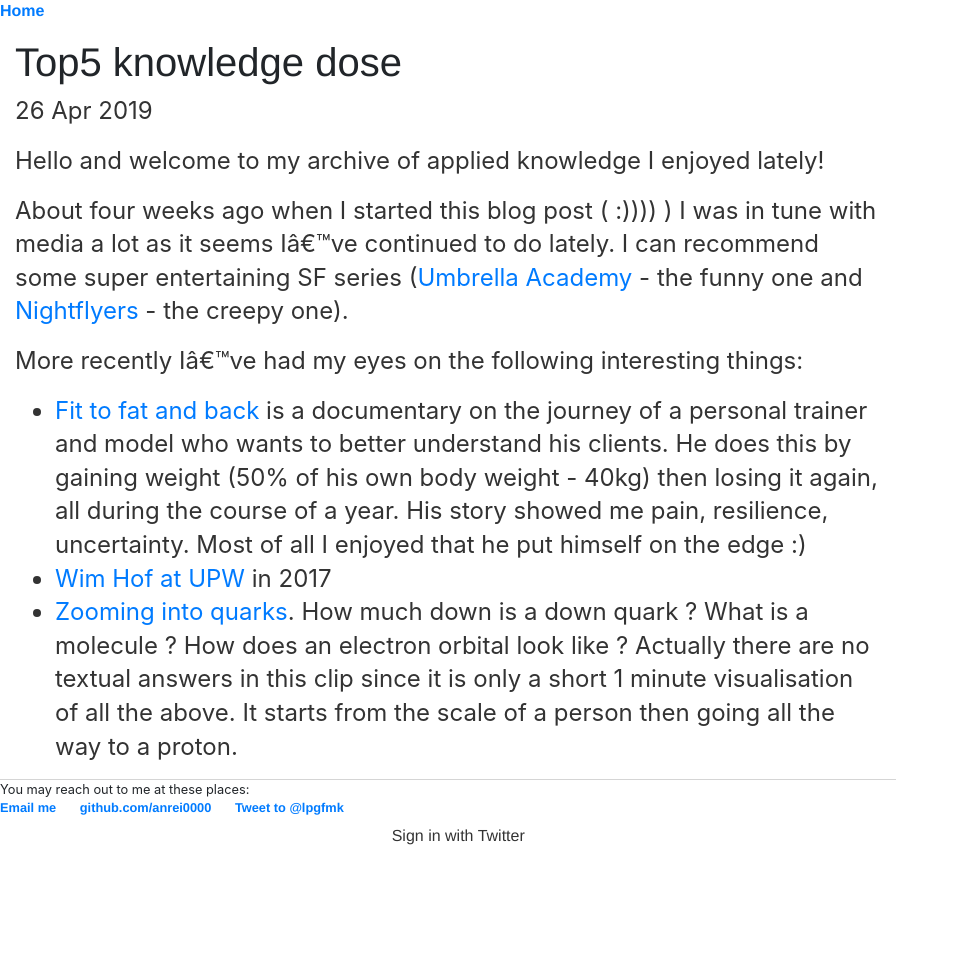
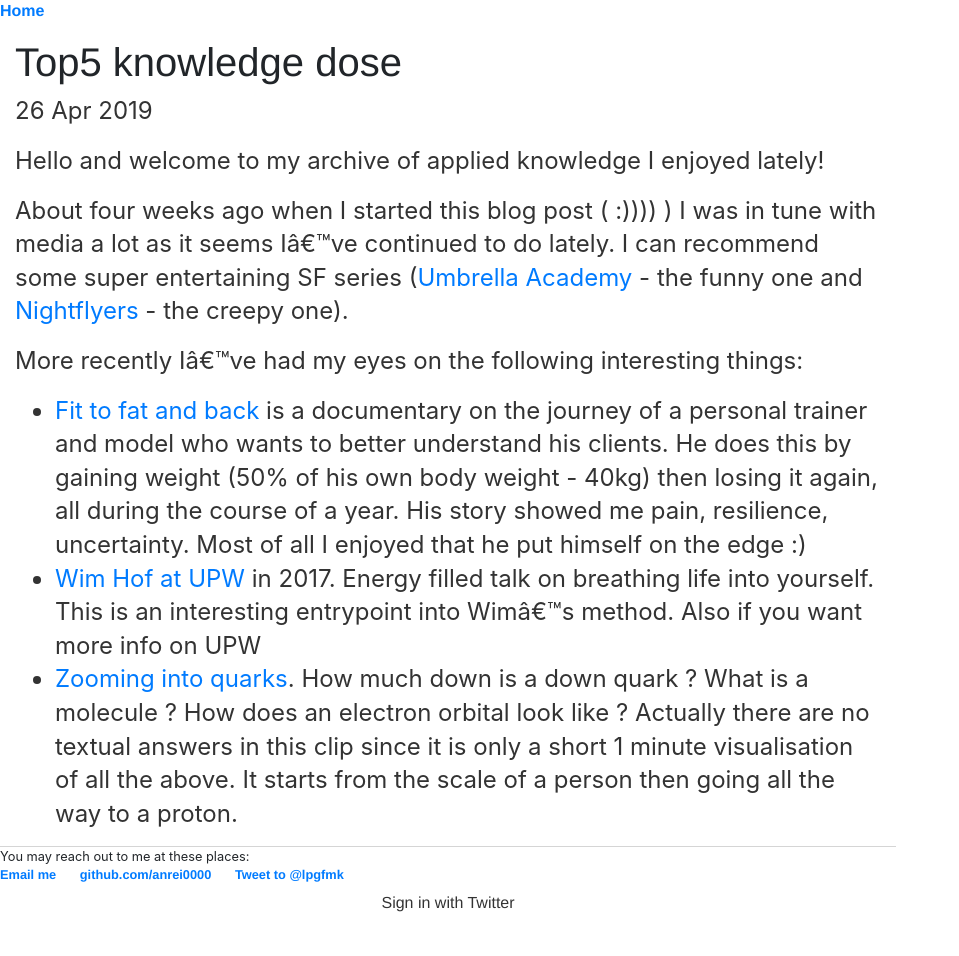
Before and after one commit to anrei0000/anrei0000.github.io, a Jekyll site: the page built from _posts/2019-04-26-reading-list.md, in a window 1280 px wide. Shown: the whole page, without its empty margins (0-959 px from the left). Built offline with Jekyll 4.4.1, drawn with Linux system fonts in a browser that asks for light colours; nearby versions of some CDN libraries; comment, search, counter and statistics services are not loaded; before the commit the page ends 909 px from its top, so only the background shows below that.

Commit message:
- revert

```diff
--- a/_layouts/default.html
+++ b/_layouts/default.html
@@ -4,7 +4,7 @@
     <title>{{ page.title }}</title>
     <link rel="stylesheet" type="text/css" href="/css/main.css">
     <link rel="stylesheet" href="https://stackpath.bootstrapcdn.com/bootstrap/4.3.1/css/bootstrap.min.css" integrity="sha384-ggOyR0iXCbMQv3Xipma34MD+dH/1fQ784/j6cY/iJTQUOhcWr7x9JvoRxT2MZw1T" crossorigin="anonymous">
-    <link rel="stylesheet" href="https://use.fontawesome.com/releases/v5.8.1/css/all.css" integrity="sha384-50oBUHEmvpQ+1lW4y57PTFmhCaXp0ML5d60M1M7uH2+nqUivzIebhndOJK28anvf" crossorigin="anonymous">
+    <!-- <link rel="stylesheet" href="https://use.fontawesome.com/releases/v5.8.1/css/all.css" integrity="sha384-50oBUHEmvpQ+1lW4y57PTFmhCaXp0ML5d60M1M7uH2+nqUivzIebhndOJK28anvf" crossorigin="anonymous"> -->
 
 
 </head>
--- a/_posts/2019-04-26-reading-list.md
+++ b/_posts/2019-04-26-reading-list.md
@@ -9,5 +9,5 @@ About four weeks ago when I started this blog post ( :)))) ) I was in tune with
 
 More recently I've had my eyes on the following interesting things:
 - [Fit to fat and back](https://www.youtube.com/watch?v=ew7g7AqGqzo) is a documentary on the journey of a personal trainer and model who wants to better understand his clients. He does this by gaining weight (50% of his own body weight - 40kg) then losing it again, all during the course of a year. His story showed me pain, resilience, uncertainty. Most of all I enjoyed that he put himself on the edge :)
-- [Wim Hof at UPW](https://www.facebook.com/icemanwimhof/videos/1802623663088908/) in 2017
+- [Wim Hof at UPW](https://www.facebook.com/icemanwimhof/videos/1802623663088908/) in 2017. Energy filled talk on breathing life into yourself. This is an interesting entrypoint into Wim's method. Also if you want more info on UPW
 - [Zooming into quarks](https://vid.pr0gramm.com/2019/04/18/640fcab311acdfb5.mp4). How much down is a down quark ? What is a molecule ? How does an electron orbital look like ? Actually there are no textual answers in this clip since it is only a short 1 minute visualisation of all the above. It starts from the scale of a person then going all the way to a proton.
```
